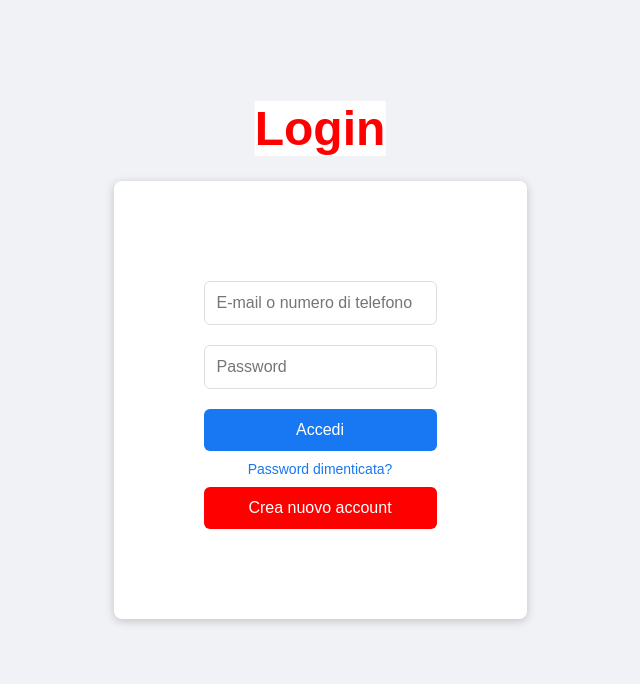
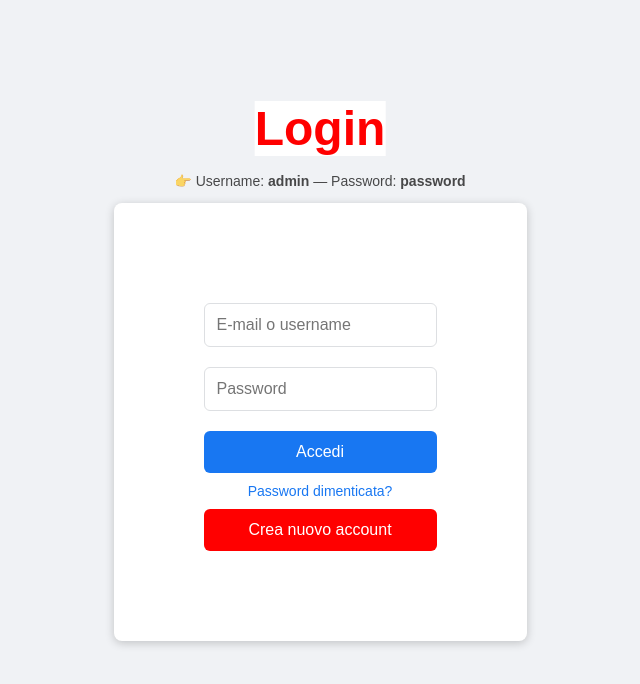
Before and after one commit to mmusafiri98/social-network, a React (Create React App) app: page /login in a window 1280 px wide. Shown: the top 684 px of the page, without its empty margins (320-960 px from the left). Built offline with nearby package versions, Linux system fonts and the light colour scheme.

Commit message:
Fix route /login per errore pagina bianca

```diff
--- a/src/Login.js
+++ b/src/Login.js
@@ -19,7 +19,6 @@ function Login({ onLogin }) {
     };
 
     const handleRegister = () => {
-        // Nessun backend: puoi inserire una pagina frontend o lasciarlo così
         alert("Funzione non disponibile. Registrazione disattivata.");
     };
 
@@ -27,6 +26,9 @@ function Login({ onLogin }) {
         <div className="login-page">
             <div className="login-up">
                 <h1>Login</h1>
+                <p style={{ fontSize: "14px", opacity: 0.7 }}>
+                    👉 Username: <b>admin</b> — Password: <b>password</b>
+                </p>
             </div>
 
             <div className="login-center">
@@ -34,7 +36,7 @@ function Login({ onLogin }) {
 
                     <input
                         type="text"
-                        placeholder="E-mail o numero di telefono"
+                        placeholder="E-mail o username"
                         value={username}
                         onChange={(e) => setUsername(e.target.value)}
                         required
@@ -52,7 +54,6 @@ function Login({ onLogin }) {
                         Accedi
                     </button>
 
-                    {/* Link corretto e accessibile */}
                     <Link to="/forgot-password" className="forgot-password">
                         Password dimenticata?
                     </Link>
```
